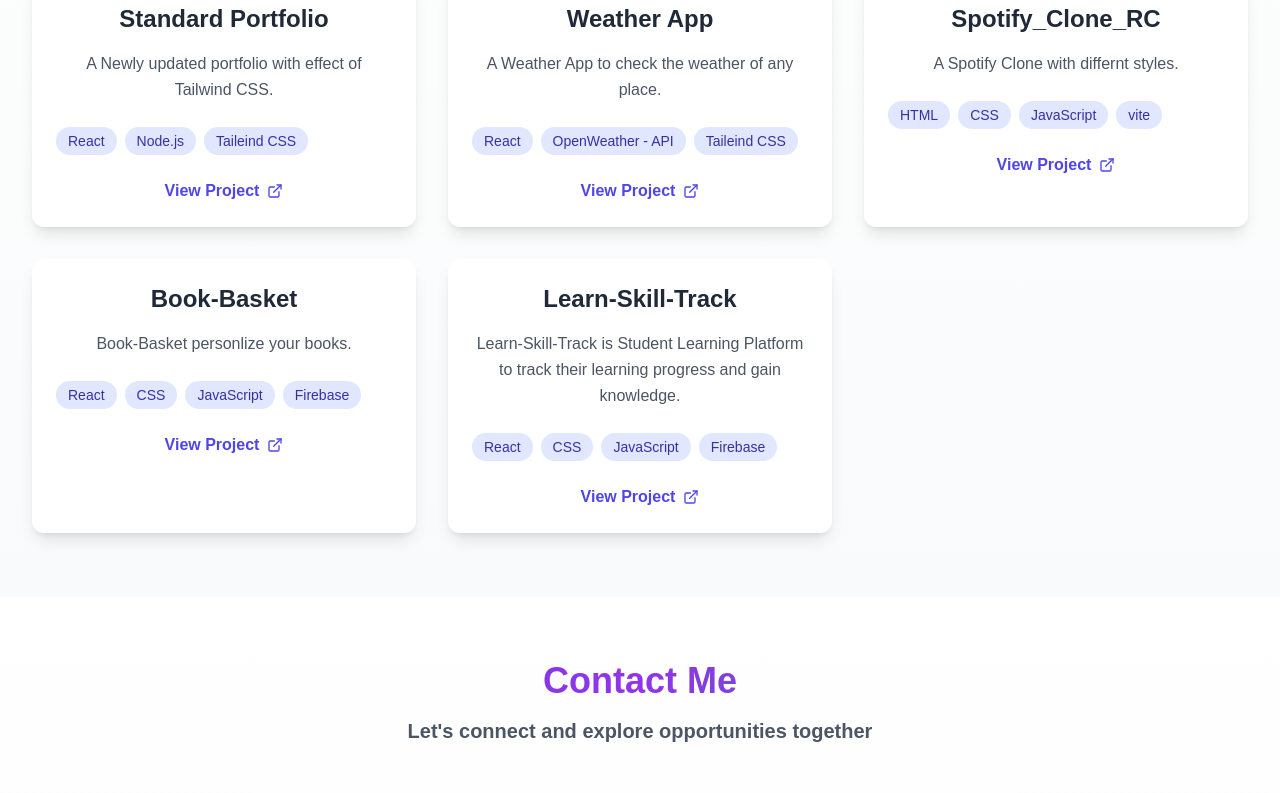
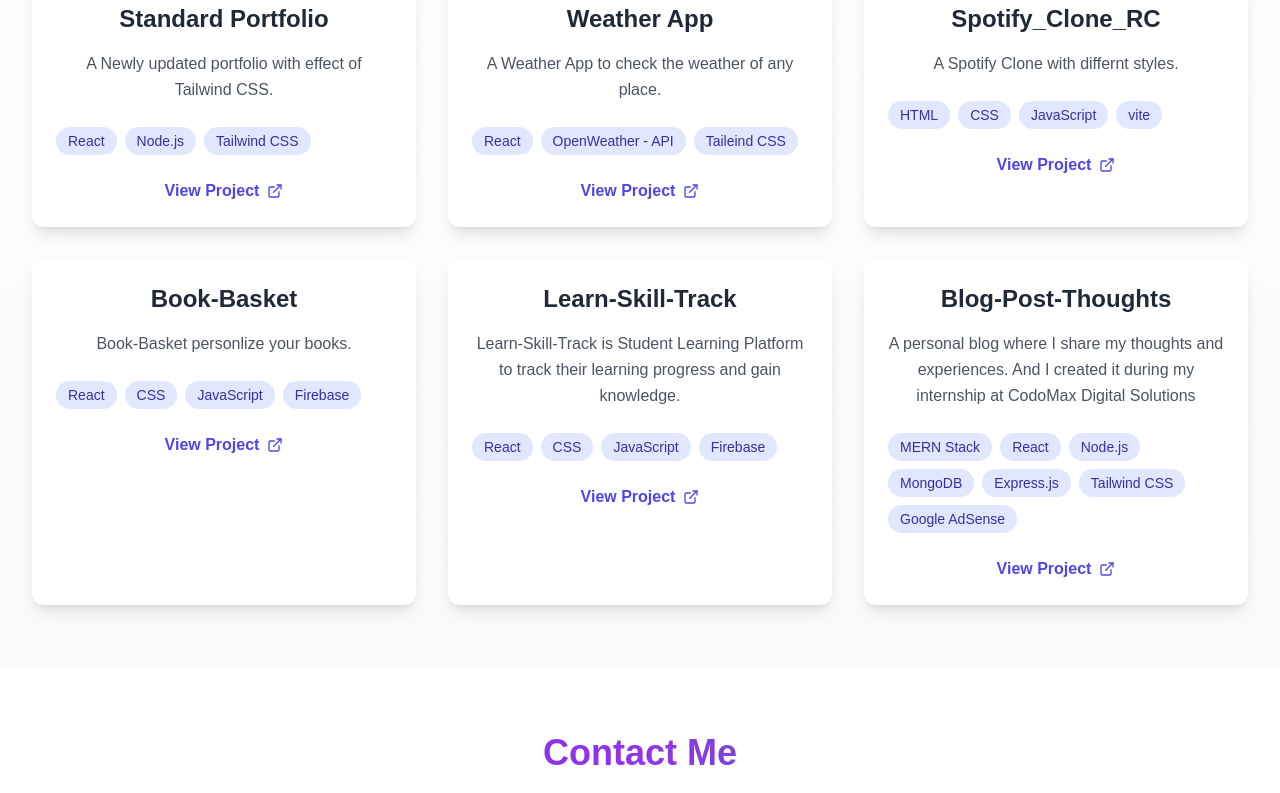
Before and after one commit to rishichalla02/Portfolio-React, a React (Create React App) app: page / in a window 1280 px wide. Shown: the part 3440-4233 px from the top of the page. Built offline with nearby package versions, Linux system fonts and the light colour scheme.

Commit message:
New Project added

```diff
--- a/src/components/Footer.js
+++ b/src/components/Footer.js
@@ -72,7 +72,7 @@
         </div>
 
         <div className="mt-8 pt-8 border-t border-white/10 text-center">
-          <p className="text-white/80">© 2025 Rishi Challa. All rights reserved.</p>
+          <p className="text-white/80">© 2026 Rishi Challa. All rights reserved.</p>
         </div>
       </div>
     </footer>
--- a/src/components/Project.js
+++ b/src/components/Project.js
@@ -29,7 +29,7 @@
       title: "Standard Portfolio",
       description: "A Newly updated portfolio with effect of Tailwind CSS.",
       link: "https://github.com/rishichalla02/Portfolio-React",
-      technologies: ["React", "Node.js", "Taileind CSS"],
+      technologies: ["React", "Node.js", "Tailwind CSS"],
     },
     {
       id: 5,
@@ -59,6 +59,22 @@
         "Learn-Skill-Track is Student Learning Platform to track their learning progress and gain knowledge.",
       link: "https://github.com/rishichalla02/Student_Progress_Tracker-DB",
       technologies: ["React", "CSS", "JavaScript", "Firebase"],
+    },
+    {
+      id: 9,
+      title: "Blog-Post-Thoughts",
+      description:
+        "A personal blog where I share my thoughts and experiences. And I created it during my internship at CodoMax Digital Solutions",
+      link: "https://github.com/rishichalla02/Blog-Post-Thoughts",
+      technologies: [
+        "MERN Stack",
+        "React",
+        "Node.js",
+        "MongoDB",
+        "Express.js",
+        "Tailwind CSS",
+        "Google AdSense",
+      ],
     },
   ];
 
```
